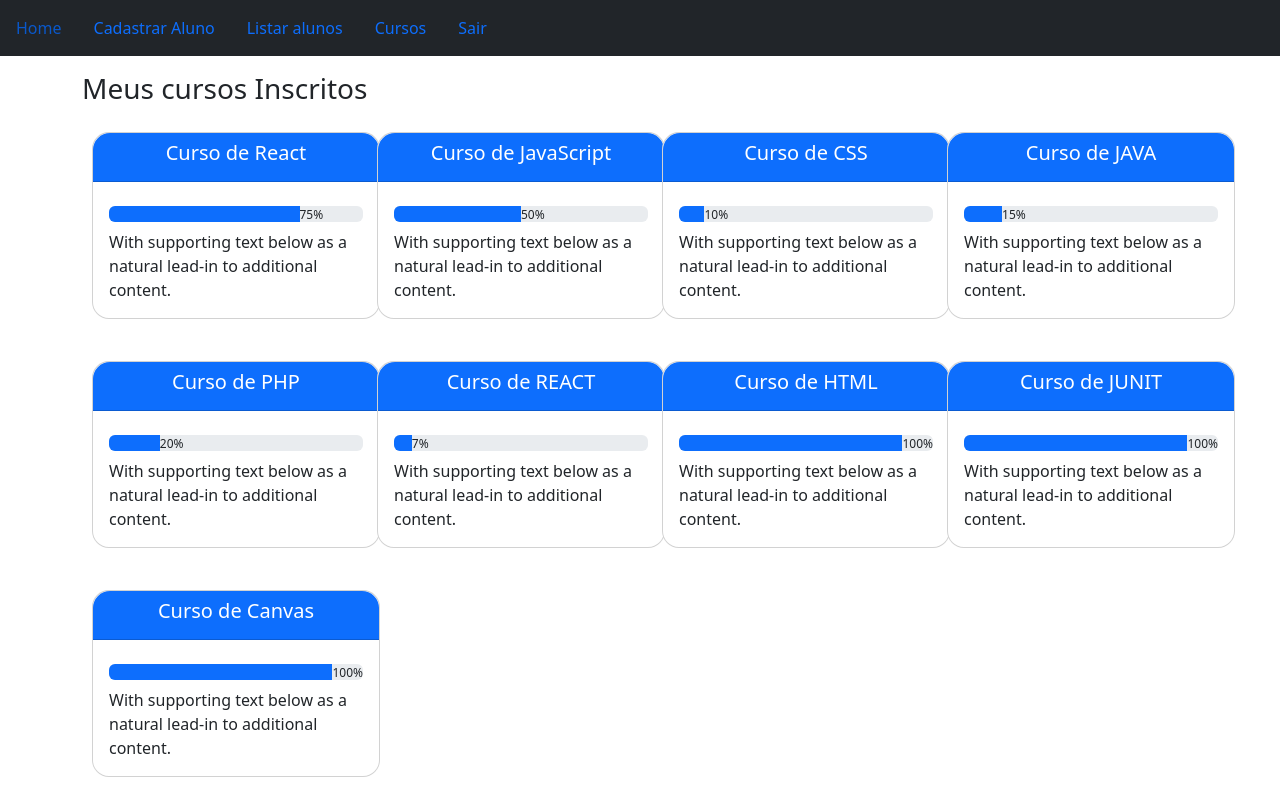
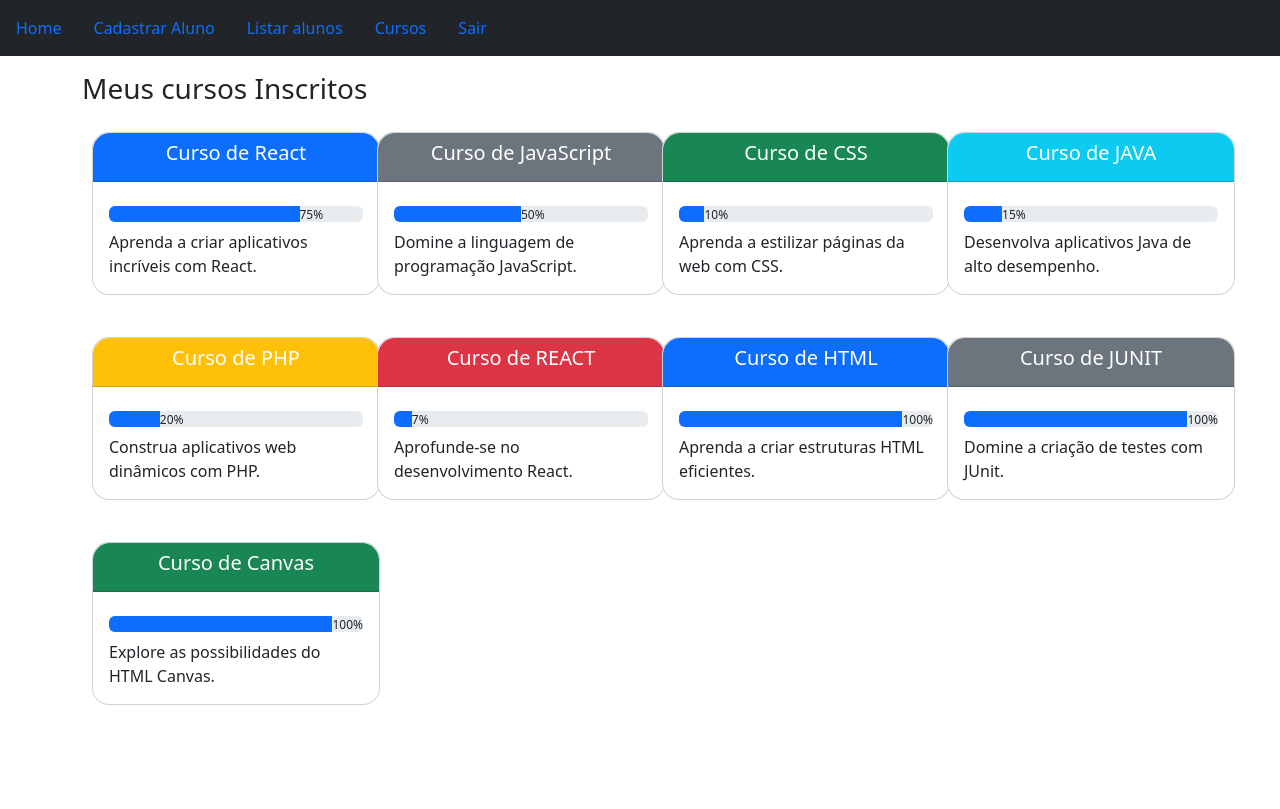
Before and after one commit to gilneiaquino/escolar-web, a React (Create React App) app: page /cursos in a window 1280 px wide. Built offline with nearby package versions, Linux system fonts and the light colour scheme.

Commit message:
cores sortidas dos cursos

```diff
--- a/src/app/Cursos/CursosInscritos.tsx
+++ b/src/app/Cursos/CursosInscritos.tsx
@@ -7,15 +7,15 @@ const CursosIncritos = () => {
 
     // Simulando dados de cursos, progresso e conquistas
     const cursos = [
-        { titulo: 'Curso de React', progresso: 75, conquistas: ['Certificado de Iniciante'] },
-        { titulo: 'Curso de JavaScript', progresso: 50, conquistas: [] },
-        { titulo: 'Curso de CSS', progresso: 10, conquistas: ['Certificado de Conclusão'] },
-        { titulo: 'Curso de JAVA', progresso: 15, conquistas: ['Certificado de Conclusão'] },
-        { titulo: 'Curso de PHP', progresso: 20, conquistas: ['Certificado de Conclusão'] },
-        { titulo: 'Curso de REACT', progresso: 7, conquistas: ['Certificado de Conclusão'] },
-        { titulo: 'Curso de HTML', progresso: 100, conquistas: ['Certificado de Conclusão'] },
-        { titulo: 'Curso de JUNIT', progresso: 100, conquistas: ['Certificado de Conclusão'] },
-        { titulo: 'Curso de Canvas', progresso: 100, conquistas: ['Certificado de Conclusão'] },
+        { titulo: 'Curso de React', progresso: 75, conquistas: ['Certificado de Iniciante'], texto: 'Aprenda a criar aplicativos incríveis com React.', cor: 'bg-primary' },
+        { titulo: 'Curso de JavaScript', progresso: 50, conquistas: [], texto: 'Domine a linguagem de programação JavaScript.', cor: 'bg-secondary' },
+        { titulo: 'Curso de CSS', progresso: 10, conquistas: ['Certificado de Conclusão'], texto: 'Aprenda a estilizar páginas da web com CSS.', cor: 'bg-success' },
+        { titulo: 'Curso de JAVA', progresso: 15, conquistas: ['Certificado de Conclusão'], texto: 'Desenvolva aplicativos Java de alto desempenho.', cor: 'bg-info' },
+        { titulo: 'Curso de PHP', progresso: 20, conquistas: ['Certificado de Conclusão'], texto: 'Construa aplicativos web dinâmicos com PHP.', cor: 'bg-warning' },
+        { titulo: 'Curso de REACT', progresso: 7, conquistas: ['Certificado de Conclusão'], texto: 'Aprofunde-se no desenvolvimento React.', cor: 'bg-danger' },
+        { titulo: 'Curso de HTML', progresso: 100, conquistas: ['Certificado de Conclusão'], texto: 'Aprenda a criar estruturas HTML eficientes.', cor: 'bg-primary' },
+        { titulo: 'Curso de JUNIT', progresso: 100, conquistas: ['Certificado de Conclusão'], texto: 'Domine a criação de testes com JUnit.', cor: 'bg-secondary' },
+        { titulo: 'Curso de Canvas', progresso: 100, conquistas: ['Certificado de Conclusão'], texto: 'Explore as possibilidades do HTML Canvas.', cor: 'bg-success' },
     ];
 
     // Dividir os cursos em grupos de 4
@@ -32,14 +32,14 @@ const CursosIncritos = () => {
                     {grupo.map((curso, cursoIndex) => (
                         <div key={cursoIndex} className="col">
                             <div className="card card-completo mb-3">
-                                <div className="card-header bg-primary text-white">
+                                <div className={`card-header text-white ${curso.cor}`}>
                                     <h5 className="card-title d-flex justify-content-center">{curso.titulo}</h5>
                                 </div>
                                 <div className="card-body">
                                     <div className='my-2'>
                                         <ProgressBar progress={curso.progresso} />
                                     </div>
-                                    <p className="card-text">With supporting text below as a natural lead-in to additional content.</p>
+                                    <p className="card-text">{curso.texto}</p>
                                 </div>
                             </div>
                         </div>
```
